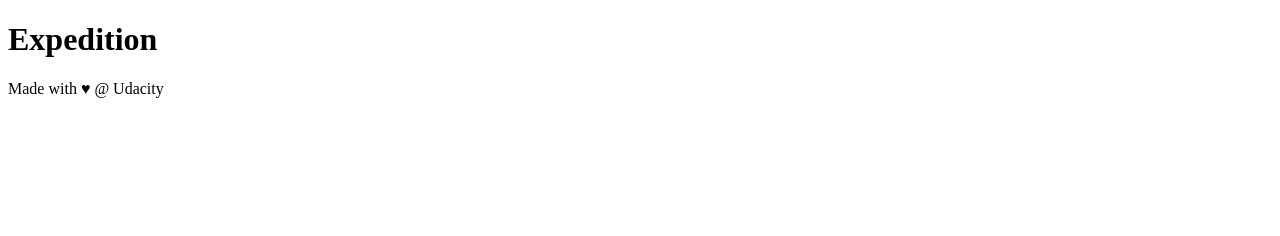
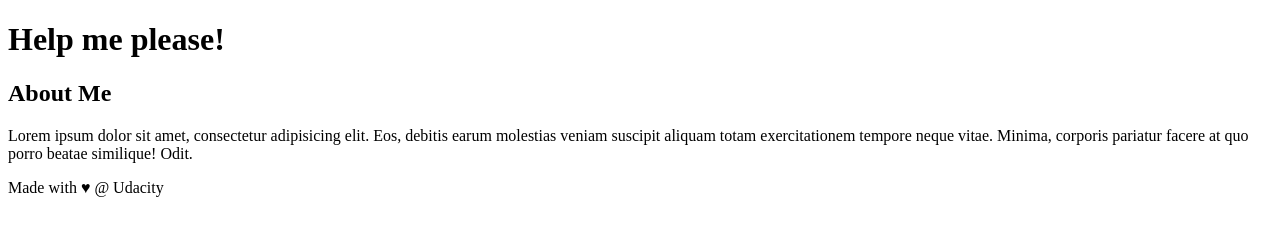
Before and after one commit to AhmedRashed14/new-git-project, a plain HTML site: page index.htm in a window 1280 px wide. Drawn offline with Linux system fonts and the light colour scheme.

Commit message:
Adding sidebar

```diff
--- a/index.htm
+++ b/index.htm
@@ -10,7 +10,7 @@
 <body>
 
     <header>
-        <h1>Expedition</h1>
+        <h1>Help me please!</h1>
     </header>
 
     <div class="container">
@@ -19,6 +19,14 @@
     </main>
 </div>
 
+<!-- start of new content -->
+<aside>
+    <h2>About Me</h2>
+
+    <p>Lorem ipsum dolor sit amet, consectetur adipisicing elit. Eos, debitis earum molestias veniam suscipit aliquam totam exercitationem tempore neque vitae. Minima, corporis pariatur facere at quo porro beatae similique! Odit.</p>
+</aside>
+<!-- end of new content -->
+
 <footer>
     Made with ♥ @ Udacity
 </footer>
```
Lines whose indentation alone changed are shown as unchanged.
